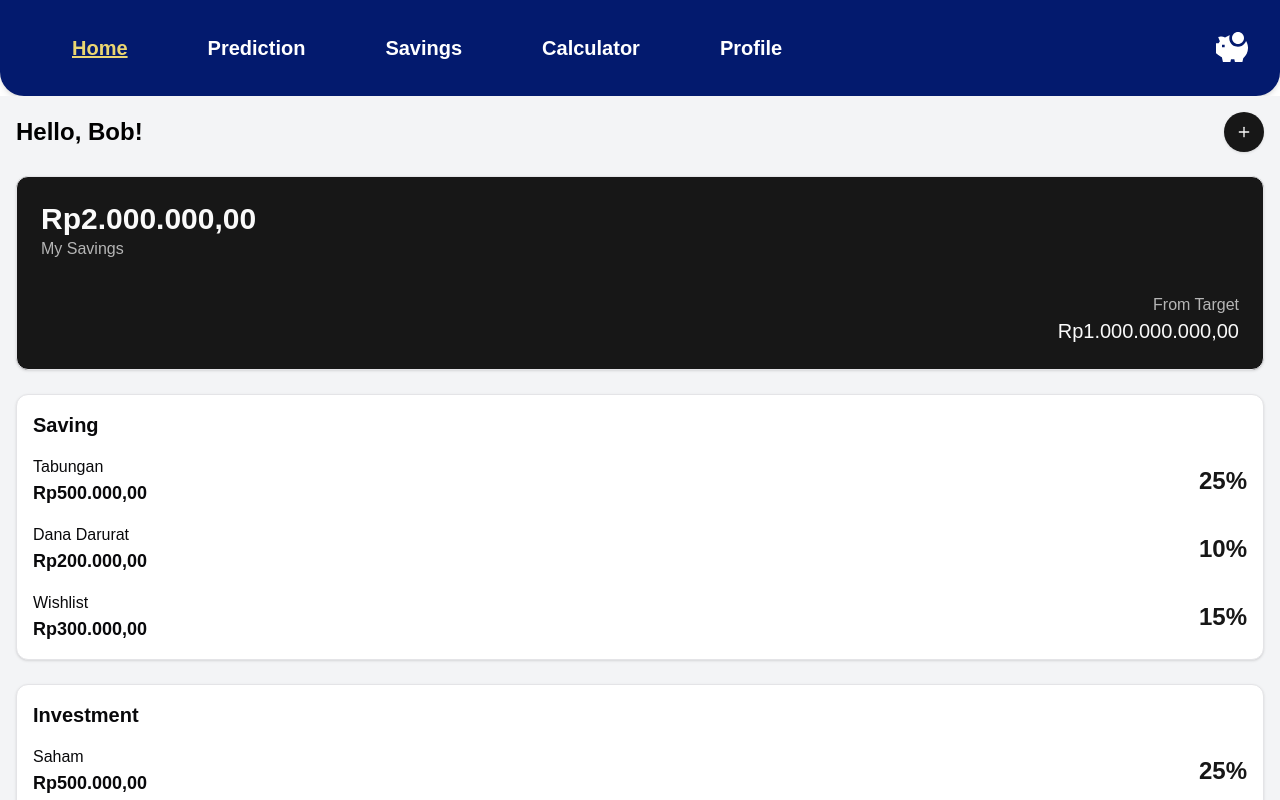
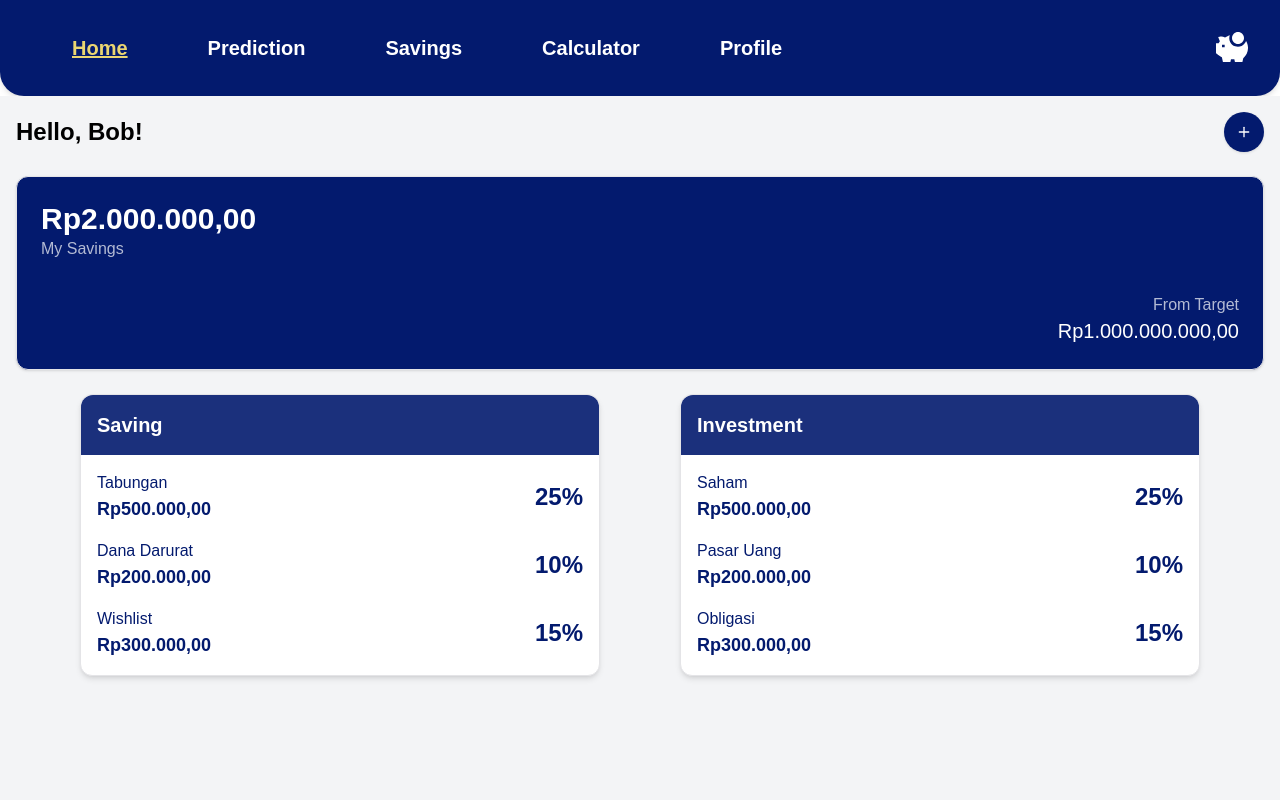
Before and after one commit to WildanGhaly/Finance-Bro, a React (Vite) app: page /home in a window 1280 px wide. Shown: the top 800 px of the page. Built offline with nearby package versions, Linux system fonts and the light colour scheme.

Commit message:
style: add more styling for home page

```diff
--- a/src/pages/Home.tsx
+++ b/src/pages/Home.tsx
@@ -1,9 +1,9 @@
 'use client'
 
-import { useState } from 'react'
-import { Plus } from 'lucide-react'
-import { Button } from "../components/ui/button"
-import { Card, CardContent } from "../components/ui/card"
+import { useState } from 'react';
+import { Plus } from 'lucide-react';
+import { Button } from "../components/ui/button";
+import { Card, CardContent } from "../components/ui/card";
 
 interface SavingItem {
     name: string;
@@ -32,60 +32,72 @@ export default function Dashboard() {
                     <div className="flex items-center gap-3">
                         <h1 className="text-2xl font-bold text-black">Hello, Bob!</h1>
                     </div>
-            <Button size="icon" className="w-10 h-10 rounded-full bg-primary">
-                <Plus className="w-6 h-6" />
+                    <Button size="icon" className="w-10 h-10 rounded-full bg-[#031A6E] text-white flex items-center justify-center">
+                        <Plus className="w-6 h-6 text-white font-bold" />
                     </Button>
                 </div>
 
-            <Card className="bg-primary text-primary-foreground">
+                <Card className="bg-[#031A6E] text-white">
                     <CardContent className="p-6">
                         <h2 className="text-3xl font-bold">Rp2.000.000,00</h2>
-                <p className="text-primary-foreground/70 mb-8">My Savings</p>
+                        <p className="text-white/70 mb-8">My Savings</p>
                         <div className="text-right">
-                <p className="text-primary-foreground/70">From Target</p>
+                            <p className="text-white/70">From Target</p>
                             <p className="text-xl">Rp1.000.000.000,00</p>
                         </div>
                     </CardContent>
                 </Card>
 
-            <Card>
-            <CardContent className="p-4">
-                <h3 className="text-xl font-bold mb-4">Saving</h3>
+                <div className="flex space-x-20 mx-16">
+                    {/* Saving Card */}
+                    <Card className="bg-white shadow-md rounded-t-xl flex-1">
+                        <CardContent className="p-0">
+                            <div className="bg-[#1B307C] p-4 rounded-t-xl">
+                                <h3 className="text-xl font-bold text-white">Saving</h3>
+                            </div>
+                            <div className="p-4">
                                 <div className="space-y-4">
                                     {savings.map((item, index) => (
                                         <div key={index} className="flex justify-between items-center">
                                             <div>
-                        <p className="font-medium">{item.name}</p>
-                        <p className="text-lg font-bold">Rp{item.amount}</p>
+                                                <p className="font-medium text-[#031A6E]">{item.name}</p>
+                                                <p className="text-lg font-bold text-[#031A6E]">Rp{item.amount}</p>
                                             </div>
-                    <div className="text-primary text-2xl font-bold">
+                                            <div className="text-[#031A6E] text-2xl font-bold">
                                                 {item.percentage}%
                                             </div>
                                         </div>
                                     ))}
                                 </div>
+                            </div>
                         </CardContent>
                     </Card>
 
-            <Card>
-            <CardContent className="p-4">
-                <h3 className="text-xl font-bold mb-4">Investment</h3>
+                    {/* Investment Card */}
+                    <Card className="bg-white shadow-md rounded-t-xl flex-1">
+                        <CardContent className="p-0">
+                            <div className="bg-[#1B307C] p-4 rounded-t-xl">
+                                <h3 className="text-xl font-bold text-white">Investment</h3>
+                            </div>
+                            <div className="p-4">
                                 <div className="space-y-4">
                                     {investments.map((item, index) => (
                                         <div key={index} className="flex justify-between items-center">
                                             <div>
-                        <p className="font-medium">{item.name}</p>
-                        <p className="text-lg font-bold">Rp{item.amount}</p>
+                                                <p className="font-medium text-[#031A6E]">{item.name}</p>
+                                                <p className="text-lg font-bold text-[#031A6E]">Rp{item.amount}</p>
                                             </div>
-                    <div className="text-primary text-2xl font-bold">
+                                            <div className="text-[#031A6E] text-2xl font-bold">
                                                 {item.percentage}%
                                             </div>
                                         </div>
                                     ))}
                                 </div>
+                            </div>
                         </CardContent>
                     </Card>
                 </div>
             </div>
-    )
+        </div>
+    );
 }
```
Lines whose indentation alone changed are shown as unchanged.
